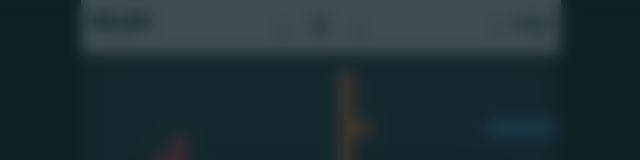
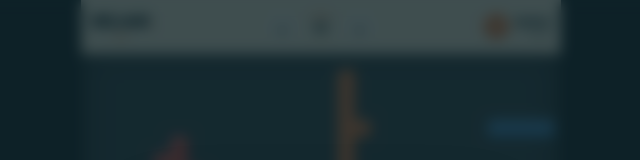
Before and after one commit to ahsubhan/BalokKosong, a Next.js app: page / in a window 1280 px wide. Shown: the top 160 px of the page, without its empty margins (319-959 px from the left). Built offline with nearby package versions, Linux system fonts and the light colour scheme.

Commit message:
Match pause button styling to play

```diff
--- a/app/globals.css
+++ b/app/globals.css
@@ -84,7 +84,7 @@ h1 span { color:var(--orange); }
 .mobile-brand { justify-self:start; border:0; padding:0; background:transparent; color:var(--ink); font:900 17px/1 Arial,sans-serif; letter-spacing:-.05em; }.mobile-brand span{color:var(--orange)}.mobile-brand small{display:block;margin-top:3px;color:var(--orange);font:900 7px Arial,sans-serif;letter-spacing:.02em}
 .mobile-level { position:absolute; left:50%; top:50%; transform:translate(-50%,-50%); display:flex; align-items:center; gap:5px; }.mobile-level button{width:27px;height:27px;border:1px solid #142a3225;border-radius:50%;background:#fff8;color:var(--ink);font-size:18px;font-weight:900;cursor:pointer}.mobile-level button:disabled{background:#d9ddd8;color:#9ba39f;border-color:#cbd0cd;cursor:not-allowed}.mobile-level span{min-width:41px;text-align:center;font:900 13px Arial,sans-serif}.mobile-level small{display:block;color:var(--orange);font-size:6px;letter-spacing:.12em}.mobile-level em{display:block;margin-top:1px;color:#e6a629;font:normal 7px/1 Arial,sans-serif;letter-spacing:-.06em}
 .mobile-stats { justify-self:end; text-align:right; white-space:nowrap; }.mobile-stats strong{display:block;font:900 11px Arial,sans-serif}.mobile-stats small{display:block;margin-top:2px;color:var(--muted);font:800 6px Arial,sans-serif;letter-spacing:.04em}.mobile-stats.time-danger strong{color:#d54c3f;animation:timerPulse .7s ease-in-out infinite}
-.mobile-timer{display:flex;align-items:center;justify-self:end;gap:6px}.pause-btn{display:grid;place-items:center;width:25px;height:25px;padding:0;border:1px solid #142a3225;border-radius:50%;background:#fff8;color:var(--ink);font:900 10px/1 Arial,sans-serif}.pause-btn.paused{background:var(--orange);border-color:var(--orange);color:#fff}
+.mobile-timer{display:flex;align-items:center;justify-self:end;gap:6px}.pause-btn{display:grid;place-items:center;width:25px;height:25px;padding:0;border:1px solid var(--orange);border-radius:50%;background:var(--orange);color:#fff;font:900 10px/1 Arial,sans-serif;box-shadow:inset 0 -2px rgba(122,49,22,.2)}.pause-btn.paused{background:var(--orange);border-color:var(--orange);color:#fff}
 .mobile-bottom { flex:0 0 54px; display:grid; grid-template-columns:repeat(5,1fr); gap:1px; border-top:1px solid #142a3220; background:var(--bar-bg); }.mobile-bottom button{border:0;background:transparent;color:var(--ink);font-size:7px;font-weight:900}.mobile-bottom b{display:block;margin-bottom:2px;font-size:17px;line-height:1}.mobile-bottom button:disabled{opacity:.3}.mobile-bottom .active-mode{color:var(--orange)}
 .board-blocked { animation:shake .28s ease; }
 .block-board.grid-off { background-image:none; }
```
